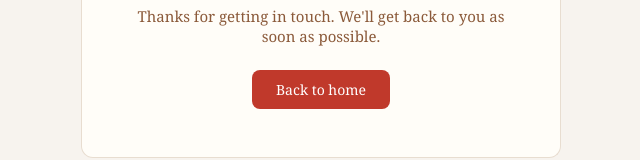
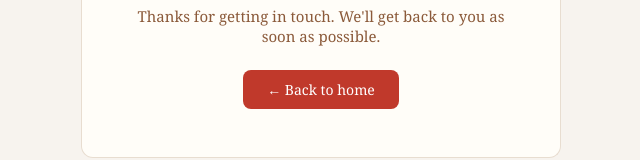
Before and after one commit to phuceh/mnemonic-mandarin, a Next.js app in the folder my-app/: page /contact in a window 1280 px wide. Both pictures are taken after typing "Sample", "name@example.com", "Sample" into the empty fields and a click on the button "Send message →". Shown: the part 457-617 px from the top of the page, without its empty margins (319-959 px from the left). Built offline with nearby package versions, Linux system fonts and the light colour scheme; no server answers.

Commit message:
contact form back button fix, add to side menu

```diff
--- a/my-app/app/app/page.tsx
+++ b/my-app/app/app/page.tsx
@@ -436,7 +436,10 @@ export default function Home() {
 
         {user && (
           <div style={{ marginTop: 'auto', paddingTop: '2rem' }}>
-            <div style={{ fontSize: 11, color: s.lightbrown, marginBottom: 8, overflow: 'hidden', textOverflow: 'ellipsis', whiteSpace: 'nowrap' }}>{user.email}</div>
+            <button onClick={() => { setMenuOpen(false); router.push('/contact') }} style={{ ...menuBtn, borderColor: s.border, background: 'transparent', color: s.brown }}>
+              Contact us
+            </button>
+            <div style={{ fontSize: 11, color: s.lightbrown, margin: '1.5rem 0 8px', overflow: 'hidden', textOverflow: 'ellipsis', whiteSpace: 'nowrap' }}>{user.email}</div>
             <button onClick={async () => { await supabase.auth.signOut(); router.push('/landing') }} style={{ ...menuBtn, borderColor: s.border, background: 'transparent', color: s.red }}>
               Sign out
             </button>
--- a/my-app/app/contact/page.tsx
+++ b/my-app/app/contact/page.tsx
@@ -1,7 +1,8 @@
 'use client'
-import { useState } from 'react'
+import { useState, useEffect } from 'react'
 import { useRouter } from 'next/navigation'
 import emailjs from '@emailjs/browser'
+import { supabase } from '@/lib/supabase'
 
 export default function Contact() {
   const router = useRouter()
@@ -11,6 +12,13 @@ export default function Contact() {
   const [loading, setLoading] = useState(false)
   const [sent, setSent] = useState(false)
   const [error, setError] = useState('')
+  const [isLoggedIn, setIsLoggedIn] = useState(false)
+
+  useEffect(() => {
+    supabase.auth.getUser().then(({ data }) => {
+      setIsLoggedIn(!!data.user)
+    })
+  }, [])
 
   const s = {
     bg: '#f7f3ee', card: '#fffdf8', border: '#e8ddd0',
@@ -41,7 +49,7 @@ export default function Contact() {
 
   return (
     <div style={{ minHeight: '100vh', background: s.bg, display: 'flex', flexDirection: 'column', alignItems: 'center', justifyContent: 'center', padding: '2rem', fontFamily: 'Georgia, serif' }}>
-      <img src="/seal.svg" height="80" alt="Memorize Mandarin" style={{ display: 'block', margin: '0 auto 1.5rem', cursor: 'pointer' }} onClick={() => router.push('/landing')} />
+      <img src="/seal.svg" height="80" alt="Memorize Mandarin" style={{ display: 'block', margin: '0 auto 1.5rem', cursor: 'pointer' }} onClick={() => router.push(isLoggedIn ? '/app' : '/landing')} />
 
       <div style={{ width: '100%', maxWidth: 480, background: s.card, border: `1px solid ${s.border}`, borderTop: `3px solid ${s.red}`, borderRadius: 12, padding: '2rem' }}>
 
@@ -50,12 +58,12 @@ export default function Contact() {
             <div style={{ fontSize: 48, marginBottom: 16 }}>✅</div>
             <h2 style={{ fontSize: 22, fontWeight: 700, color: s.text, marginBottom: 12 }}>Message sent!</h2>
             <p style={{ fontSize: 15, color: s.muted, marginBottom: '1.5rem' }}>Thanks for getting in touch. We'll get back to you as soon as possible.</p>
-            <button onClick={() => router.push('/landing')} style={{ padding: '10px 24px', borderRadius: 8, border: 'none', background: s.red, color: '#fff', fontSize: 14, cursor: 'pointer', fontFamily: 'Georgia, serif' }}>Back to home</button>
+            <button onClick={() => router.push(isLoggedIn ? '/app' : '/landing')} style={{ padding: '10px 24px', borderRadius: 8, border: 'none', background: s.red, color: '#fff', fontSize: 14, cursor: 'pointer', fontFamily: 'Georgia, serif' }}>{isLoggedIn ? '← Back to app' : '← Back to home'}</button>
           </div>
         ) : (
           <>
             <h2 style={{ fontSize: 22, fontWeight: 700, color: s.text, marginBottom: 4 }}>Contact us</h2>
-            <p style={{ fontSize: 14, color: s.muted, marginBottom: '1.5rem' }}>Questions, feedback or issues — we'd love to hear from you.</p>
+            <p style={{ fontSize: 14, color: s.muted, marginBottom: '1.5rem' }}>Questions, feedback or issues - we'd love to hear from you.</p>
 
             <div style={{ marginBottom: '1rem' }}>
               <label style={{ fontSize: 11, letterSpacing: 2, color: s.lightbrown, textTransform: 'uppercase', display: 'block', marginBottom: 6 }}>Name</label>
@@ -100,8 +108,8 @@ export default function Contact() {
               {loading ? 'Sending...' : 'Send message →'}
             </button>
 
-            <button onClick={() => router.push('/landing')} style={{ width: '100%', padding: '10px', borderRadius: 8, background: 'transparent', border: `1px solid ${s.border}`, color: s.muted, fontSize: 14, fontFamily: 'Georgia, serif', cursor: 'pointer' }}>
-              ← Back to home
+            <button onClick={() => router.push(isLoggedIn ? '/app' : '/landing')} style={{ width: '100%', padding: '10px', borderRadius: 8, background: 'transparent', border: `1px solid ${s.border}`, color: s.muted, fontSize: 14, fontFamily: 'Georgia, serif', cursor: 'pointer' }}>
+              {isLoggedIn ? '← Back to app' : '← Back to home'}
             </button>
           </>
         )}
```
